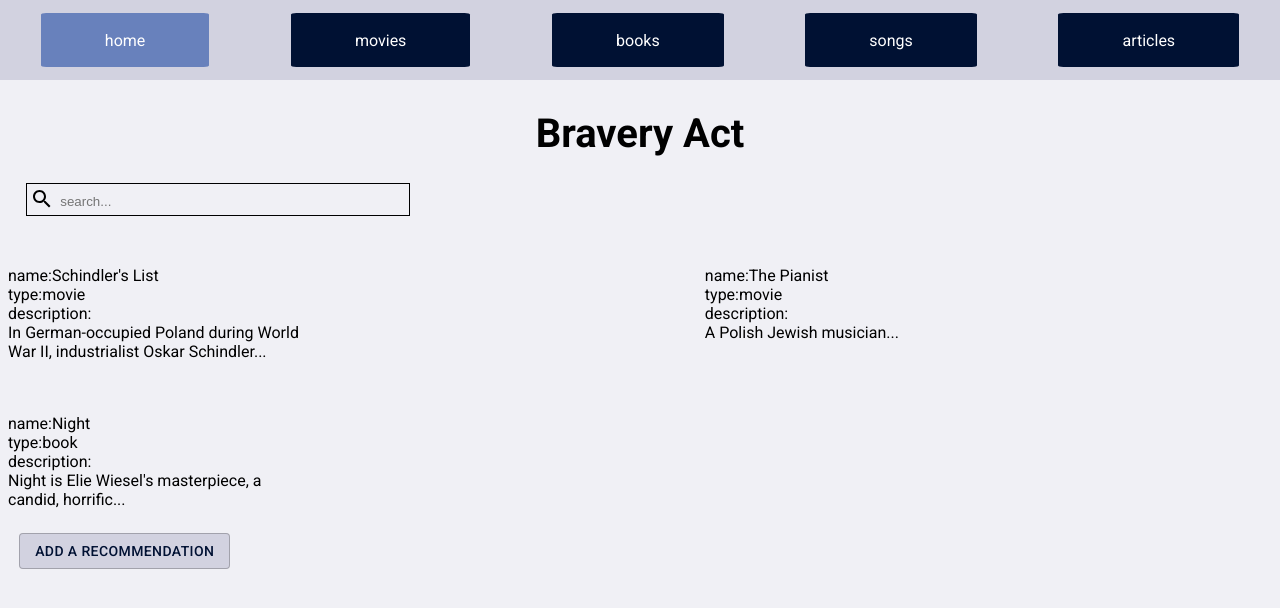
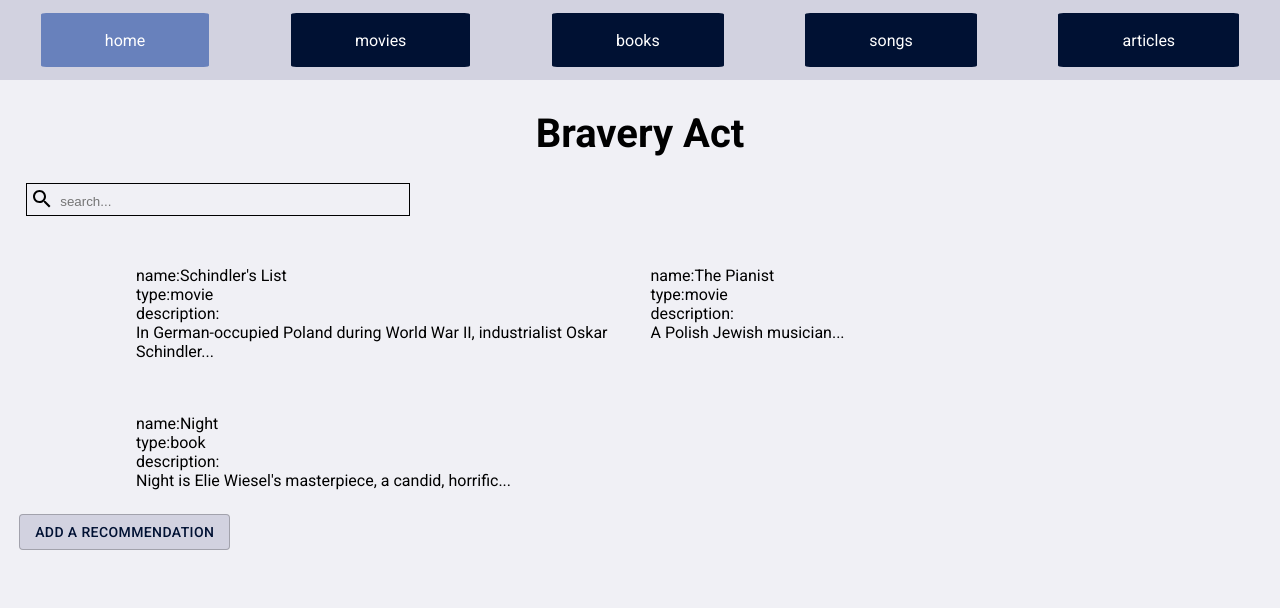
Before and after one commit to Sigalsha/Bravery-Media, a React (Create React App) app in the folder client/: page / in a window 1280 px wide. Shown: the top 608 px of the page. Built offline with nearby package versions, Linux system fonts and the light colour scheme.

Commit message:
padding fixed

```diff
--- a/client/src/components/searchResults/style.js
+++ b/client/src/components/searchResults/style.js
@@ -16,8 +16,8 @@ import { colors } from "../../styles/colors";
 
 export const Item = styled.div`
   display: flex;
-  justify-content: center;
-  width: 50%;
+  justify-content: left;
+  width: 100%;
   padding: .5rem;
   &:hover
   {
@@ -28,7 +28,8 @@ export const Item = styled.div`
 
 
 export const Grid = styled.div`
-  width: 100%;
+  width: 90%;
+  padding-left: 10%;
   display: grid;
   grid-template-columns: repeat(2, 1fr);
   grid-gap: 5px;
```
